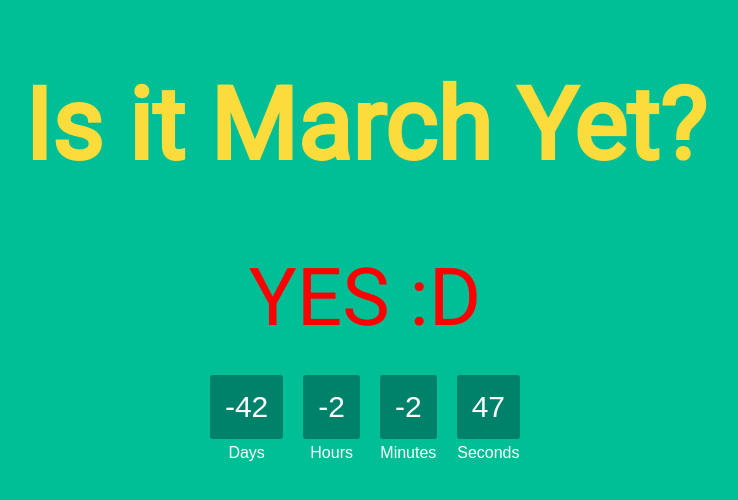
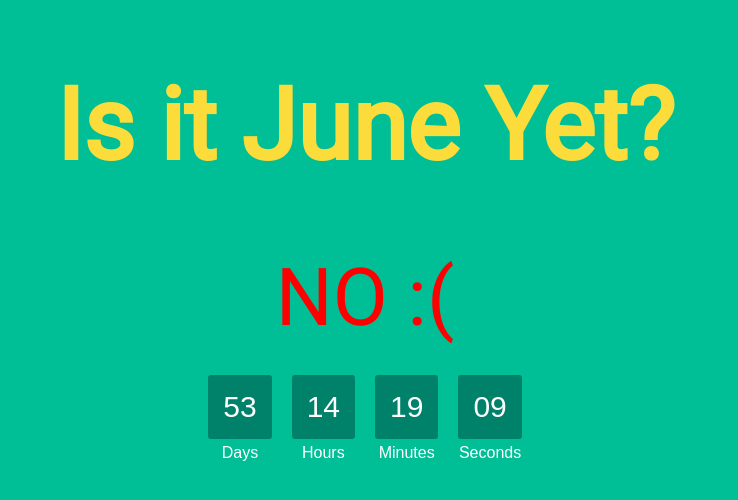
Before and after one commit to LoganElliott/is-it-june-yet, a plain HTML site: page index.html in a window 1280 px wide. Shown: the whole page, without its empty margins (275-1013 px from the left). Drawn offline with Linux system fonts and the light colour scheme.

Commit message:
Change countdown to June from March

```diff
--- a/index.html
+++ b/index.html
@@ -4,8 +4,8 @@
 <head>
   <meta charset="utf-8">
 
-  <title>Is it March Yet?</title>
-  <meta name="description" content="Is it March Yet?">
+  <title>Is it June Yet?</title>
+  <meta name="description" content="Is it June Yet?">
   <meta name="author" content="Logan Elliott">
   <link href="https://fonts.googleapis.com/css?family=Roboto" rel="stylesheet">
   <link rel='shortcut icon' type='image/x-icon' href='favicon.ico' />
@@ -50,9 +50,9 @@
 
 <body>
   <h1 style="display: flex; justify-content: center; color: #FCDC3B; font-size: 100px">
-	  Is it March Yet?
+	  Is it June Yet?
   </h1>
-  <div id="isItMarchYetCalculation" style="display: flex;  justify-content: center; font-size: 80px; color: red">
+  <div id="isItJuneYetCalculation" style="display: flex;  justify-content: center; font-size: 80px; color: red">
 
   </div>
   <div id="clockdiv">
@@ -75,18 +75,18 @@
 </div>
 
   <script>
-  	const marchDate = new Date(2018, 2, 1).getTime();
+  	const juneDate = new Date(2018, 5, 1).getTime();
   	let currentDate = new Date().getTime();
-  	let isItMarchYetCalculation = marchDate > currentDate ? "NO :(" : "YES :D";
+  	let isItJuneYetCalculation = juneDate > currentDate ? "NO :(" : "YES :D";
 
-  	document.getElementById("isItMarchYetCalculation").innerHTML = isItMarchYetCalculation;
+  	document.getElementById("isItJuneYetCalculation").innerHTML = isItJuneYetCalculation;
 
     function getTimeRemaining(endtime) {
-      var t = Date.parse(endtime) - Date.parse(new Date());
-      var seconds = Math.floor((t / 1000) % 60);
-      var minutes = Math.floor((t / 1000 / 60) % 60);
-      var hours = Math.floor((t / (1000 * 60 * 60)) % 24);
-      var days = Math.floor(t / (1000 * 60 * 60 * 24));
+      let t = Date.parse(endtime) - Date.parse(new Date());
+      let seconds = Math.floor((t / 1000) % 60);
+      let minutes = Math.floor((t / 1000 / 60) % 60);
+      let hours = Math.floor((t / (1000 * 60 * 60)) % 24);
+      let days = Math.floor(t / (1000 * 60 * 60 * 24));
       return {
         'total': t,
         'days': days,
@@ -97,14 +97,14 @@
     }
 
     function initializeClock(id, endtime) {
-      var clock = document.getElementById(id);
-      var daysSpan = clock.querySelector('.days');
-      var hoursSpan = clock.querySelector('.hours');
-      var minutesSpan = clock.querySelector('.minutes');
-      var secondsSpan = clock.querySelector('.seconds');
+      let clock = document.getElementById(id);
+      let daysSpan = clock.querySelector('.days');
+      let hoursSpan = clock.querySelector('.hours');
+      let minutesSpan = clock.querySelector('.minutes');
+      let secondsSpan = clock.querySelector('.seconds');
 
       function updateClock() {
-        var t = getTimeRemaining(endtime);
+        let t = getTimeRemaining(endtime);
 
         daysSpan.innerHTML = t.days;
         hoursSpan.innerHTML = ('0' + t.hours).slice(-2);
@@ -117,10 +117,10 @@
       }
 
       updateClock();
-      var timeinterval = setInterval(updateClock, 1000);
+      let timeinterval = setInterval(updateClock, 1000);
     }
 
-    var deadline = new Date(Date.UTC(2018, 2, 18, 02, 09));
+    let deadline = new Date(Date.UTC(2018, 5, 20, 17, 30));
     initializeClock('clockdiv', deadline);
   </script>
 </body>
```
